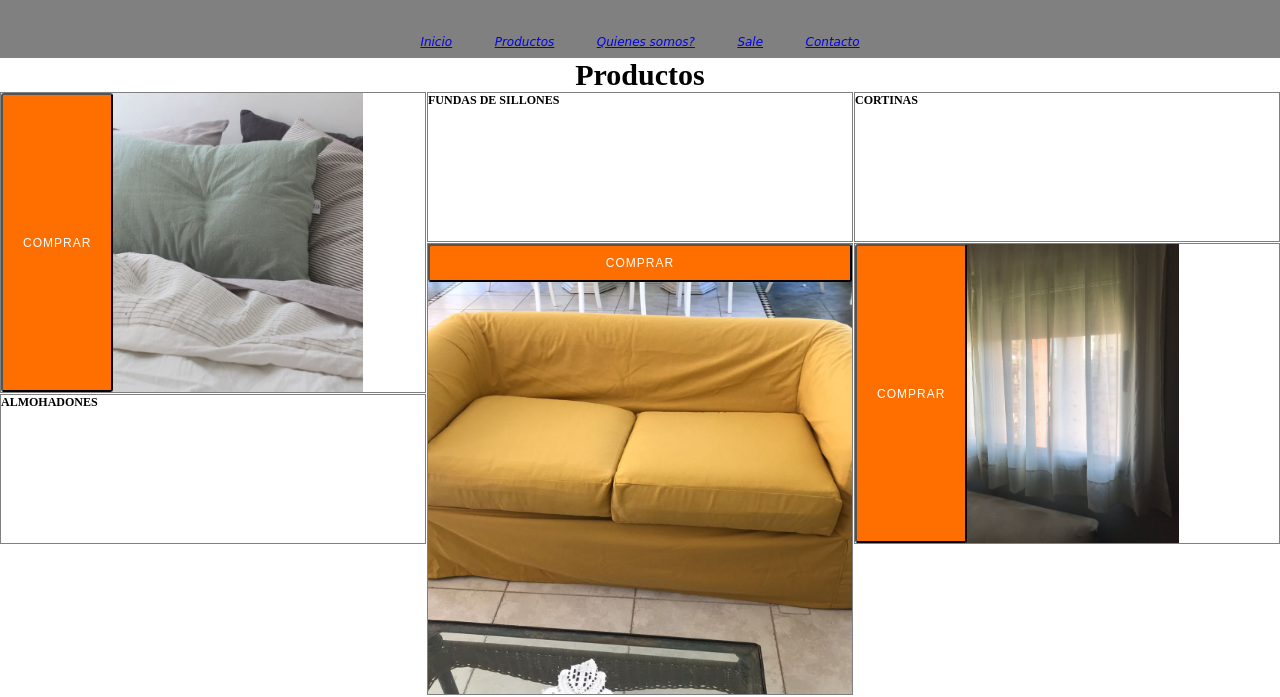
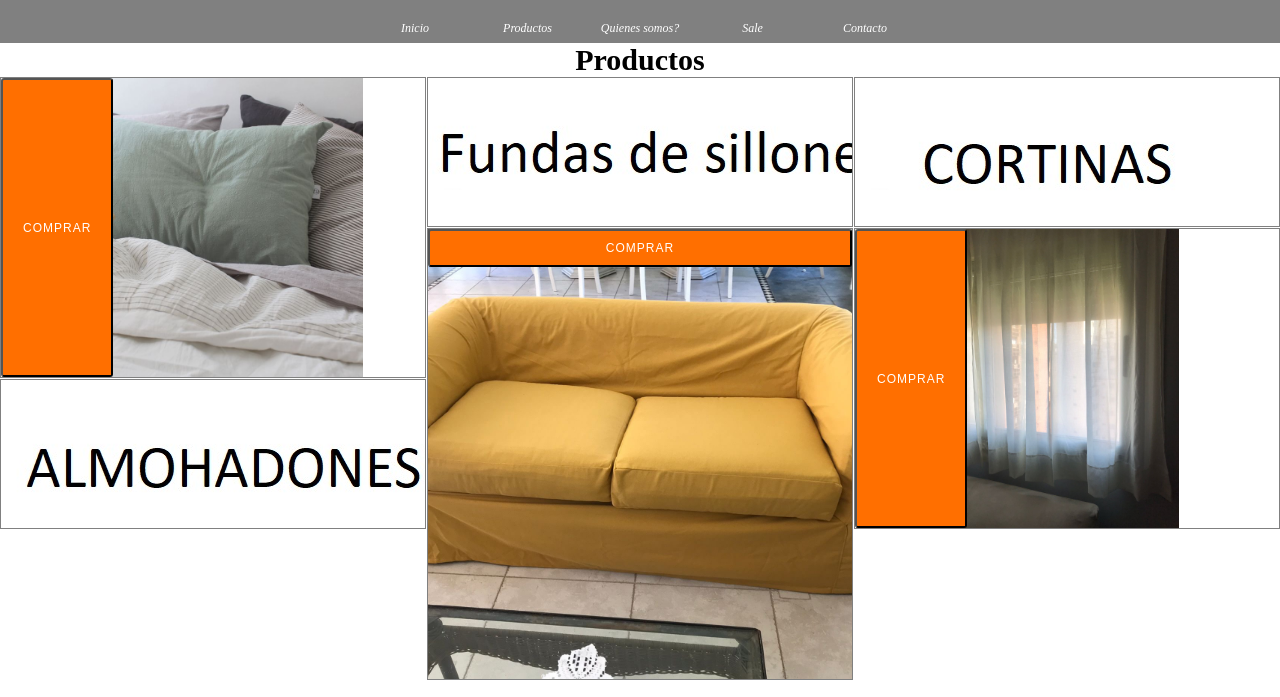
Before and after one commit to camilapalladino/spazio_elan, a website: page paginas/productos.html in a window 1280 px wide. Shown: the top 697 px of the page. Drawn offline with Linux system fonts and the light colour scheme.

Commit message:
modificaciones trabajo final

```diff
--- a/paginas/productos.html
+++ b/paginas/productos.html
@@ -27,11 +27,11 @@
         </section>
         <section class="grid__container">
             <div class="grid__item grid__uno"><button>Comprar</button></div>
-            <div class="grid__item"><h5>FUNDAS DE SILLONES</h2></div>
-            <div class="grid__item"><h3>CORTINAS</h3></div>
+            <div class="grid__item grid__seis"></div>
+            <div class="grid__item grid__tres"></div>
             <div class="grid__item grid__cuatro"><button>Comprar</button></div>
             <div class="grid__item grid__cinco"><button>Comprar</button></div>
-            <div class="grid__item"><h4>ALMOHADONES</h4></div>
+            <div class="grid__item grid__dos"></div>
         </section>
 
 
--- a/sass/style.scss
+++ b/sass/style.scss
@@ -7,13 +7,7 @@
     padding: 0px;
     font-size: 12px;
 }
-ul {
-    background-color:$color-principal;
-    font-size: 50px;
-    text-align: center;
-    font-style: italic;
-    list-style-type: none;
-}
+
 p{
     font-family: $font-principal
 
@@ -34,18 +28,32 @@ h2{
     font-size: 30px;
 
 }
+ul {
+    padding: 0;
+    list-style: none;
+    margin: 0;
+    background: gray;
+    line-height: 30px;
+    color: white;
+    background-color:$color-principal;
+    font-size: 50px;
+    text-align: center;
+    font-style: italic;
+    list-style-type: none;
+
+}
+
+a{
+    color: white;
+    text-align: none;
+    display: block;
+    text-decoration: none;
+}
+
 li{
-    flex-grow: 1;
-    display: inline;
-    flex-wrap: wrap;
-    flex-direction: column;
-    justify-content: flex-end;
-    padding: 15px;
-    font-family: "Leckerli One", cursive;
-    color: white;
-    text-decoration-line: none;
-
-
+    width: 100px;
+    display: inline-block;
+    text-align: center;
 }
 
 
@@ -62,11 +70,9 @@ li{
 
 
 article{
-
-display: inline;
-text-align: left;
-width: 50px;
-height: 50px;
+    display: inline;
+    width: 50px;
+    height: 50px;
 
     }
 
@@ -77,8 +83,6 @@ height: 50px;
         height: 10px;
 
     }
-
-
 
     img{
         padding: 10px;
@@ -163,6 +167,18 @@ form{
 
     }
 
+    &__dos{
+    background-image: url(../recursos/ALMOHADONES.jpg);
+    }
+
+    &__tres{
+        background-image: url(../recursos/CORTINAS.jpg);
+    }
+
+    &__seis{
+        background-image: url(../recursos/FUNDASDESILLONES.jpg);
+    }
+
 
 }
 .footer{
@@ -175,7 +191,6 @@ form{
 
 }
 
-
 header{
     grid-area: header;
 }
```
Also changed, not shown: index.html (+1 -1 lines), paginas/quienesomos.html (+2 -1 lines), paginas/sale.html (+8 -0 lines), css/estilos.css, recursos/A.jpeg (added), recursos/AL.jpeg (added), recursos/ALM.jpeg (added), recursos/ALMO.jpeg (added), recursos/ALMOH.jpeg (added), recursos/ALMOHA.jpeg (added), recursos/ALMOHAD.jpeg (added), recursos/ALMOHADO.jpeg (added), recursos/ALMOHADONES.jpg (added), recursos/CORTINAS.jpg (added), 4 more files.
